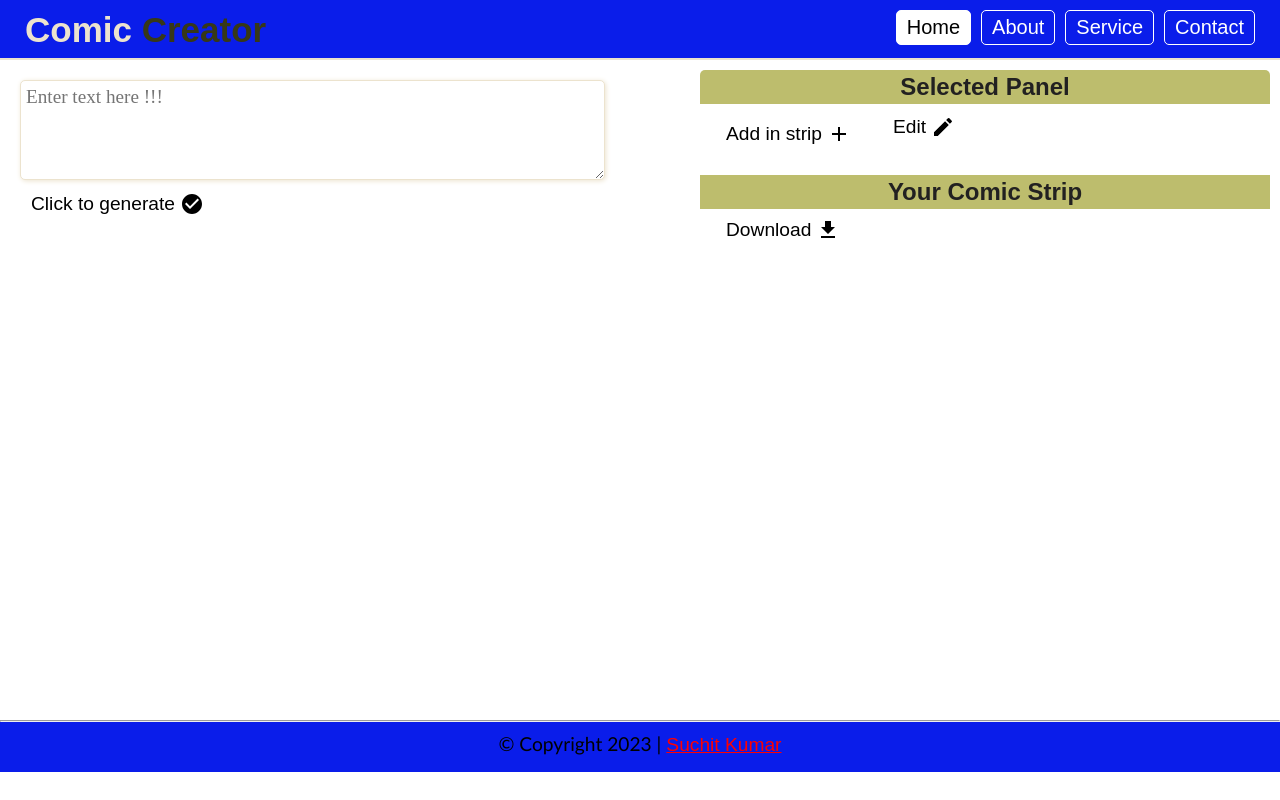
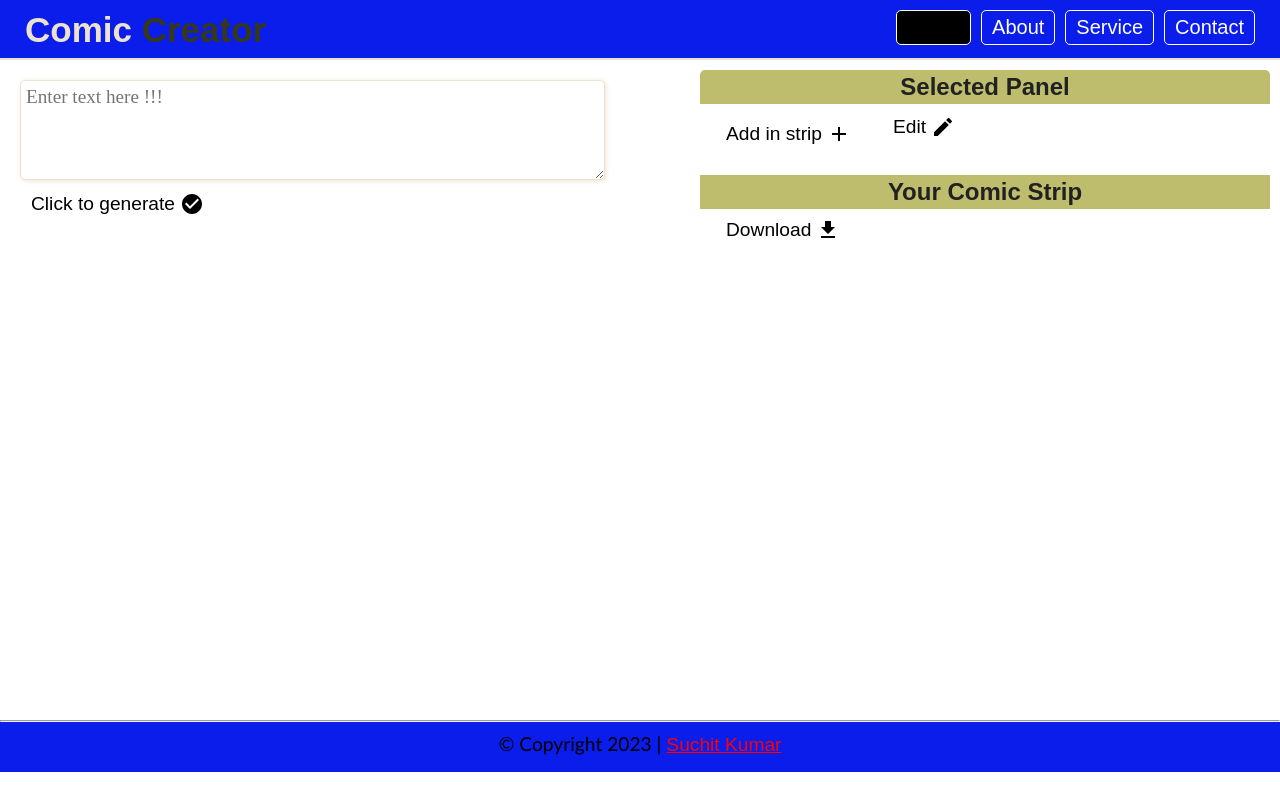
Before and after one commit to izsuchit/Comic_generator_Dashtoon_Assignment, a React (Create React App) app: page / in a window 1280 px wide. In both pictures the pointer is over the button "Home". Built offline with nearby package versions, Linux system fonts and the light colour scheme.

Commit message:
Update ComicGenerator.css

```diff
--- a/src/Components/ComicGenerator.css
+++ b/src/Components/ComicGenerator.css
@@ -235,7 +235,7 @@ a.active, a:hover{
   }
 
   button:hover {
-      background-color: var(--primary_color);
+      background-color: black;
   }
   #btn-panel{
     padding-left: 15px;
```
